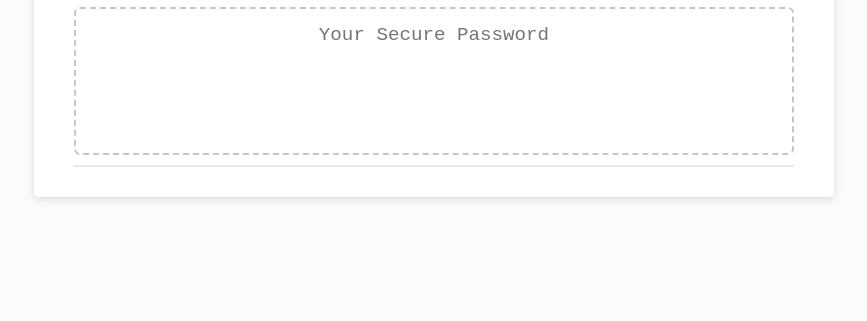
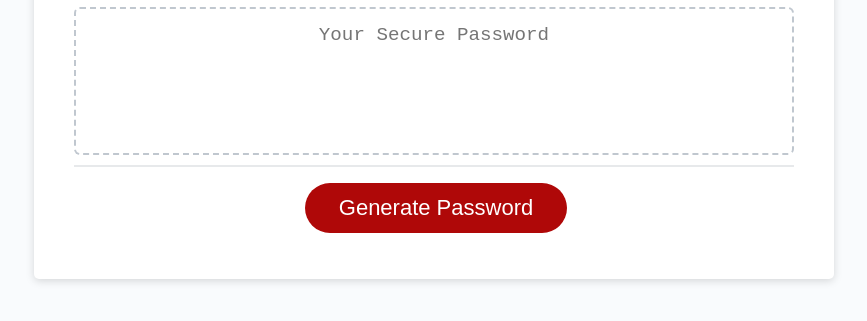
Before and after one commit to ziz10/password-generator-app, a plain HTML site: page index.html in a window 1280 px wide. Shown: the part 241-562 px from the top of the page, without its empty margins (206-1073 px from the left). Drawn offline with Linux system fonts and the light colour scheme.

Commit message:
modified index.html file to add onclick button so that password can be generated

```diff
--- a/index.html
+++ b/index.html
@@ -25,7 +25,7 @@
           ></textarea>
         </div>
         <div class="card-footer">
-          <!-- <button id="generate" class="btn" onclick="generatePassword()">Generate Password</button> -->
+          <button id="generate" class="btn" onclick="generatePassword()">Generate Password</button>
         </div>
       </div>
     </div>
```
